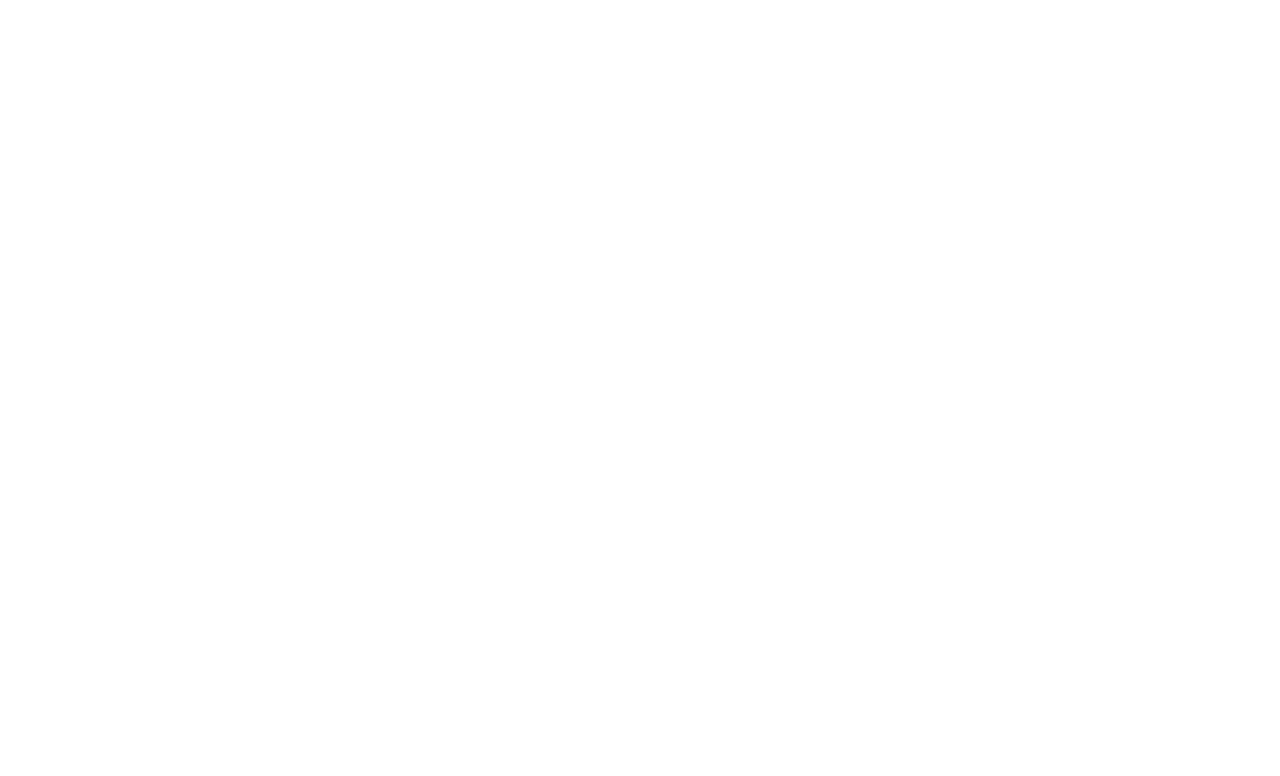
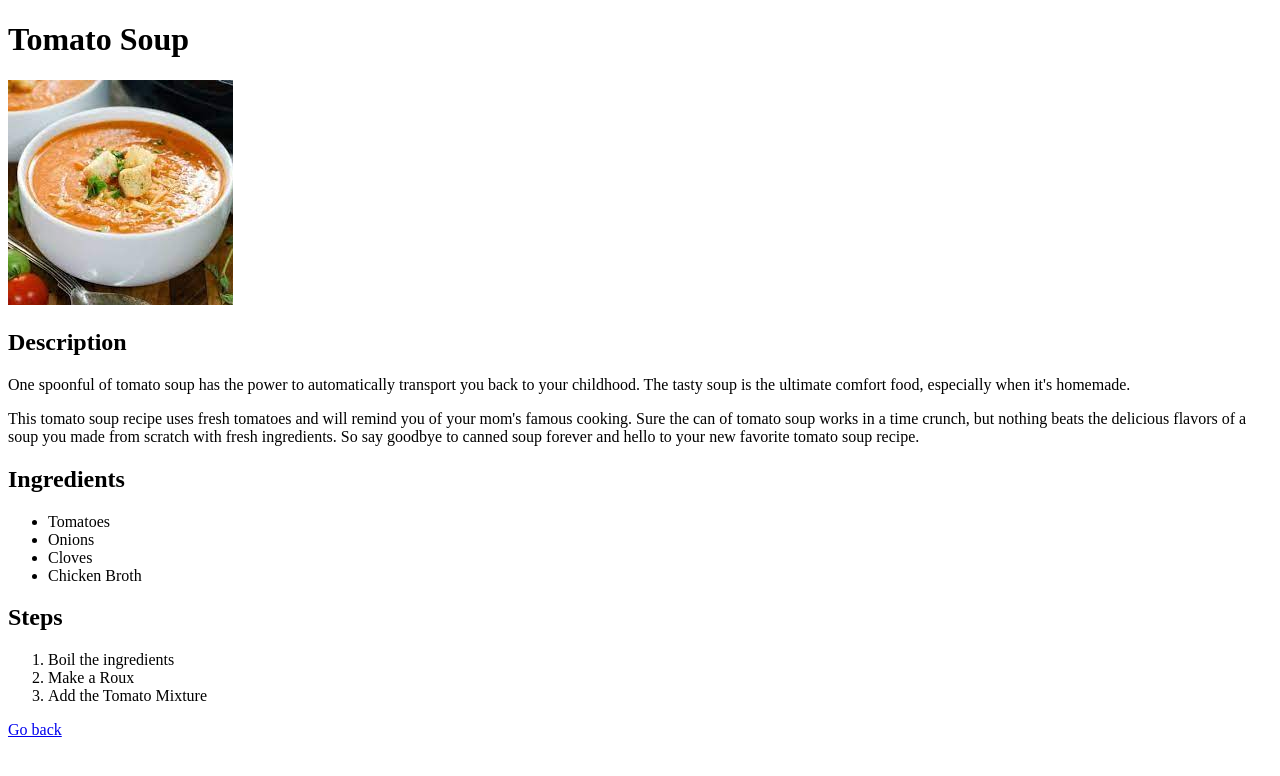
Before and after one commit to Y0ussef-dev/odin-recipes, a plain HTML site: page recipes/TomatoSoup.html in a window 1280 px wide. Drawn offline with Linux system fonts and the light colour scheme.

Commit message:
Finish 2nd Recipe + Add Quality of Life

```diff
--- a/recipes/TomatoSoup.html
+++ b/recipes/TomatoSoup.html
@@ -0,0 +1,44 @@
+<!DOCTYPE html>
+<html lang="en">
+    <head>
+        <meta charset="utf-8">
+        <title>Tomato Soup</title>
+    </head>
+
+    <body>
+
+        <h1>Tomato Soup</h1>
+
+        <img src="../images/TomatoSoup.jpeg" alt="Tomato Soup">
+
+        <h2> Description </h2>
+            <p>One spoonful of tomato soup has the power to automatically
+                transport you back to your childhood. The tasty soup is
+                the ultimate comfort food, especially when it's homemade.</p>
+
+            <p>This tomato soup recipe uses fresh tomatoes and will remind
+                you of your mom's famous cooking. Sure the can of tomato
+                soup works in a time crunch, but nothing beats the delicious
+                flavors of a soup you made from scratch with fresh ingredients.
+                So say goodbye to canned soup forever and hello to your new favorite
+                tomato soup recipe.</p>
+
+        <h2>Ingredients</h2>
+                <ul>
+                    <li>Tomatoes</li>
+                    <li>Onions</li>
+                    <li>Cloves</li>
+                    <li>Chicken Broth</li>
+                </ul>
+        <h2>Steps</h2>
+                <ol>
+                    <li>Boil the ingredients</li>
+                    <li>Make a Roux</li>
+                    <li>Add the Tomato Mixture</li>
+                </ol>
+
+        <a href="../index.html">Go back</a>
+
+    </body>
+
+</html>
```
Also changed, not shown: recipes/ReubenSandwich.html (+3 -1 lines), images/TomatoSoup.jpeg (added).
